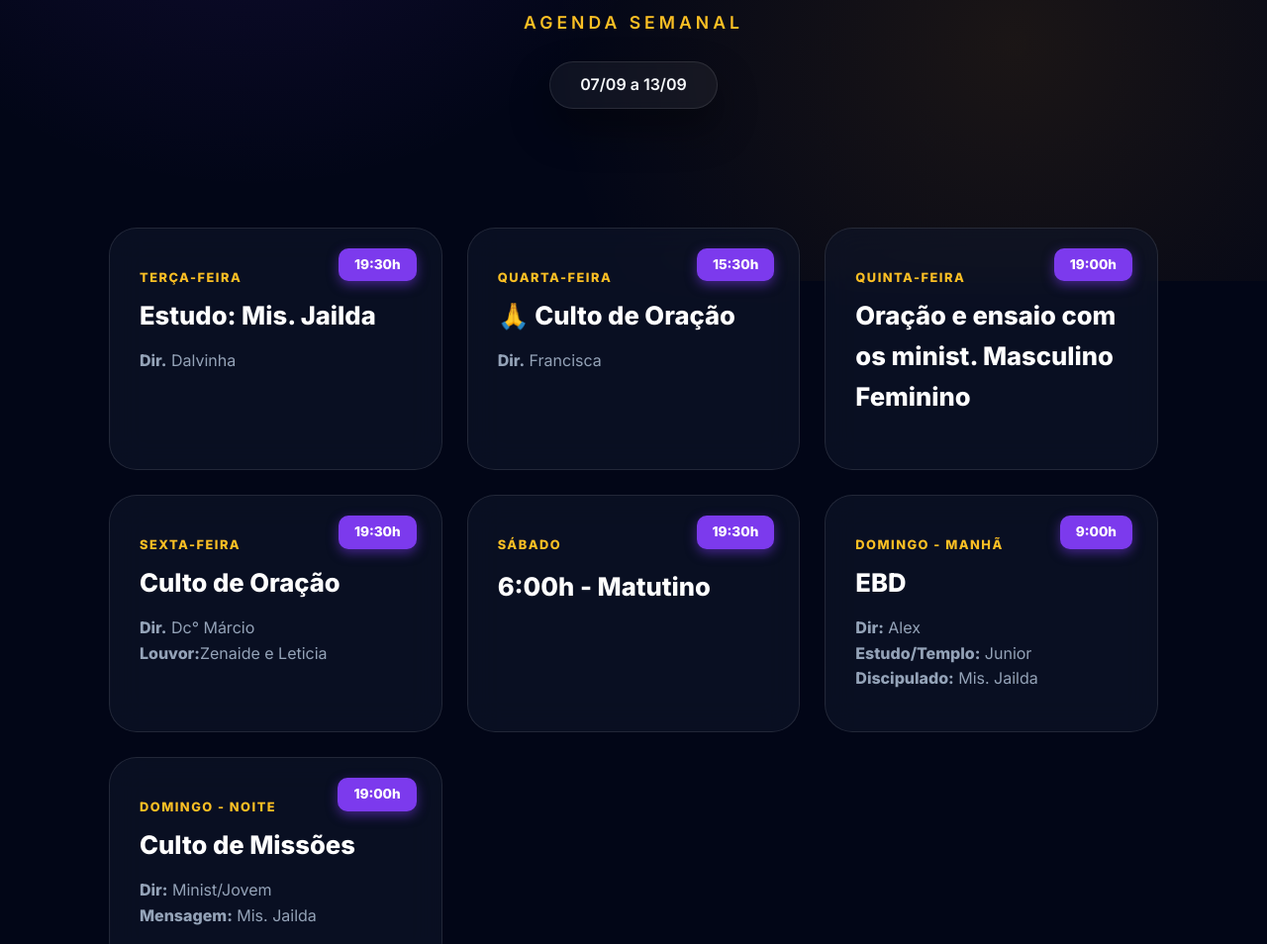
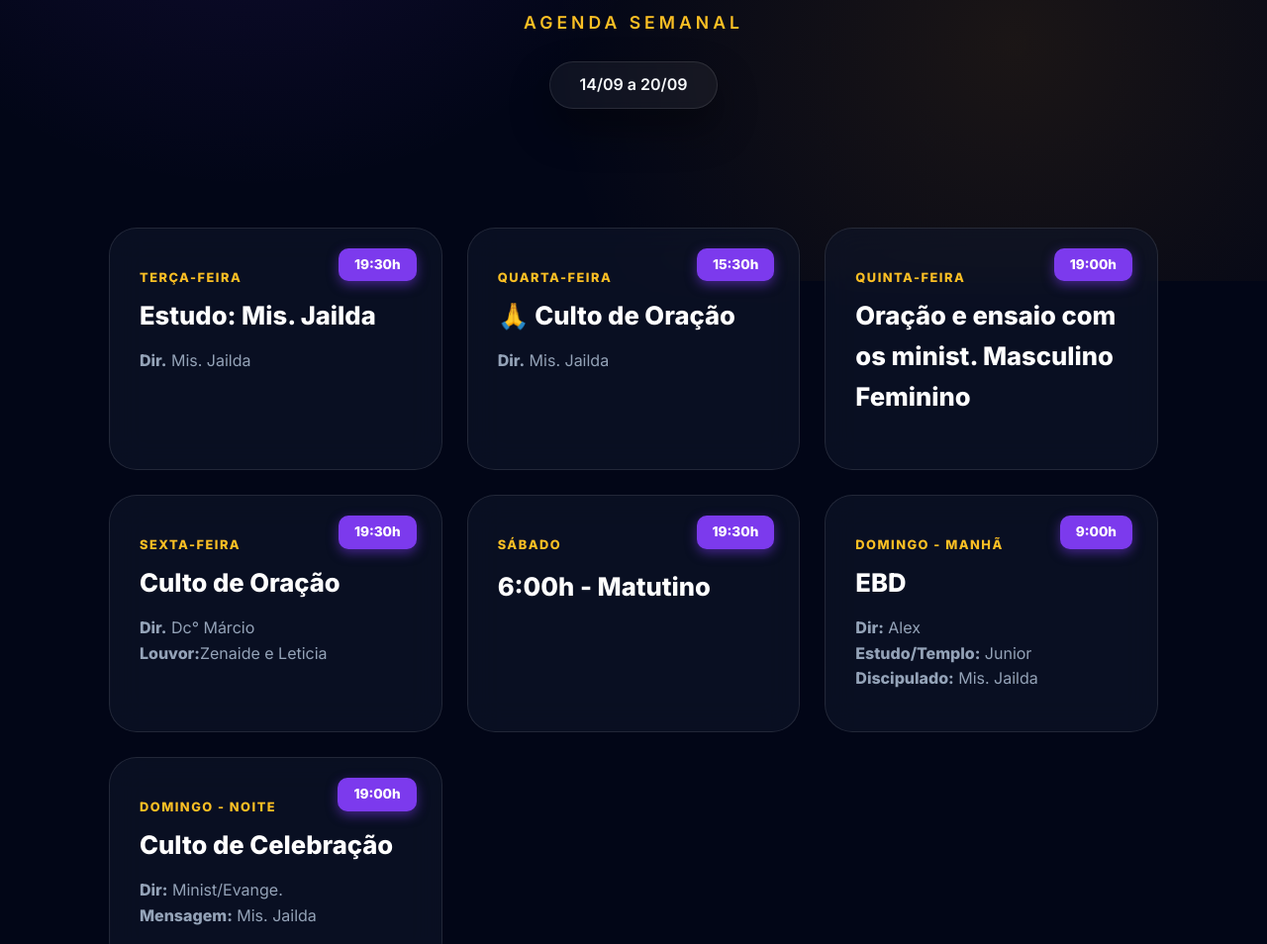
Before and after one commit to EduardoMoraess/agenda_ibm2, a React (Vite) app: page / in a window 1280 px wide. Shown: the part 516-1470 px from the top of the page at 99% size. Built offline with nearby package versions, Linux system fonts and the light colour scheme.

Commit message:
agenda de setembro atualizada

```diff
--- a/src/App.jsx
+++ b/src/App.jsx
@@ -7,23 +7,23 @@ import InfoSection from './components/InfoSection';
 function App() {
   // Dados da Agenda
   const agendaData = [
-    { dataDay: "terca", hora: "19:30h", dia: "Terça-feira", titulo: "Estudo: Mis. Jailda", diretor: "Dalvinha" },
-    { dataDay: "quarta", hora: "15:30h", dia: "Quarta-feira", titulo: "🙏 Culto de Oração", diretor: " Francisca" },
+    { dataDay: "terca", hora: "19:30h", dia: "Terça-feira", titulo: "Estudo: Mis. Jailda", diretor: "Mis. Jailda" },
+    { dataDay: "quarta", hora: "15:30h", dia: "Quarta-feira", titulo: "🙏 Culto de Oração", diretor: "Mis. Jailda" },
     { dataDay: "quinta", hora: "19:00h", dia: "Quinta-feira", titulo: "Oração e ensaio com os minist. Masculino Feminino " },
-    { dataDay: "sexta", hora: "19:30h", dia: "Sexta-feira", titulo: "Culto de Oração", diretor:" Dc° Márcio", louvor: "Zenaide e Leticia" },
+    { dataDay: "sexta", hora: "19:30h", dia: "Sexta-feira", titulo: "Culto de Oração", diretor:" Dc° Márcio ", louvor: "Zenaide e Leticia" },
     { dataDay: "sabado", hora: "19:30h", dia: "Sábado", matutino: "6:00h - Matutino" },
     {
       dataDay: "domingo", hora: "9:00h", dia: "Domingo - Manhã", titulo: "EBD", featured: true,
       extras: [
-        { label: "Dir", valor: "Alex" },
+        { label: "Dir", valor: "Alex " },
         { label: "Estudo/Templo", valor: "Junior" },
         { label: "Discipulado", valor: "Mis. Jailda " }
       ]
     },
     {
-      dataDay: "domingo-noite", hora: "19:00h", dia: "Domingo - Noite", titulo: "Culto de Missões", featured: true,
+      dataDay: "domingo-noite", hora: "19:00h", dia: "Domingo - Noite", titulo: "Culto de Celebração", featured: true,
       extras: [
-        { label: "Dir", valor: "Minist/Jovem" },
+        { label: "Dir", valor: " Minist/Evange." },
         { label: "Mensagem", valor: " Mis. Jailda" }
       ]
     },
@@ -55,7 +55,7 @@ function App() {
         </div>
         <h1>IBM do Ipsep</h1>
         <p className="subtitle">Agenda Semanal</p>
-        <div className="date-badge">07/09 a 13/09</div>
+        <div className="date-badge">14/09 a 20/09</div>
       </header>
 
       <main className="container">
```
